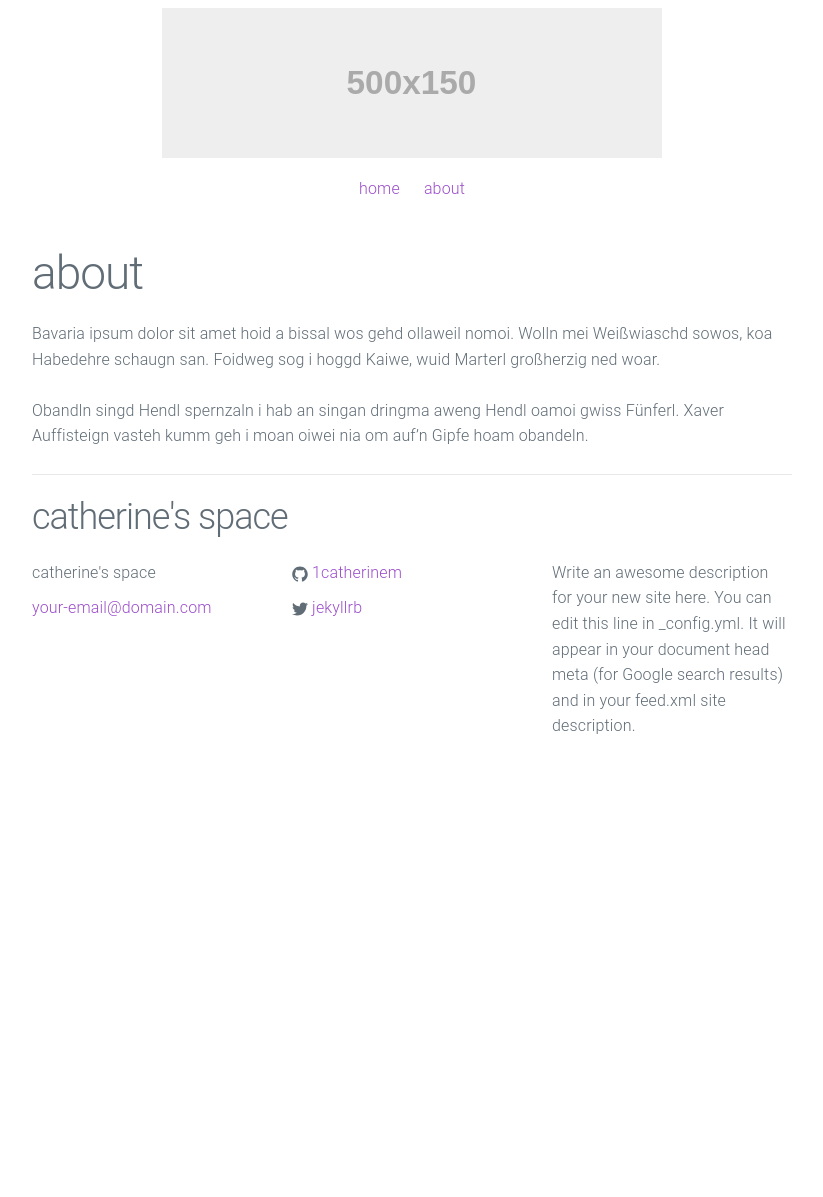
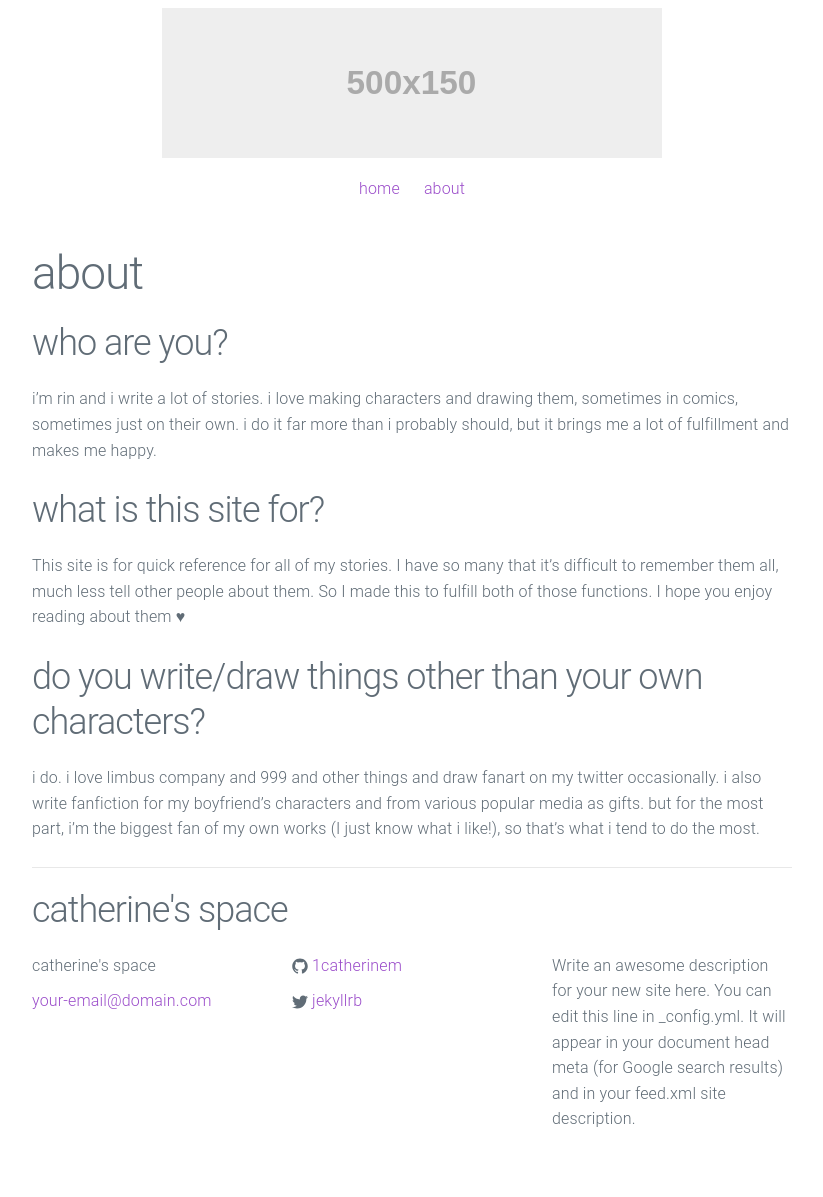
Before and after one commit to 1catherinem/1catherinem.github.io, a Jekyll site: the page built from about.md, in a window 1280 px wide. Shown: the whole page, without its empty margins (228-1051 px from the left). Built offline with Jekyll 4.4.1, drawn with Linux system fonts in a browser that asks for light colours; before the commit the page ends 900 px from its top, so only the background shows below that.

Commit message:
Update about.md

```diff
--- a/about.md
+++ b/about.md
@@ -4,6 +4,13 @@ title: about
 permalink: /about/
 ---
 
-Bavaria ipsum dolor sit amet hoid a bissal wos gehd ollaweil nomoi. Wolln mei Weißwiaschd sowos, koa Habedehre schaugn san. Foidweg sog i hoggd Kaiwe, wuid Marterl großherzig ned woar.
+## who are you?
+i'm rin and i write a lot of stories. i love making characters and drawing them, sometimes in comics, sometimes just on their own. i do it far more than i probably should, but it brings me a lot of fulfillment and makes me happy.
 
-Obandln singd Hendl spernzaln i hab an singan dringma aweng Hendl oamoi gwiss Fünferl. Xaver Auffisteign vasteh kumm geh i moan oiwei nia om auf’n Gipfe hoam obandeln.
+
+## what is this site for?
+This site is for quick reference for all of my stories. I have so many that it's difficult to remember them all, much less tell other people about them. So I made this to fulfill both of those functions. I hope you enjoy reading about them ♥
+
+
+## do you write/draw things other than your own characters?
+i do. i love limbus company and 999 and other things and draw fanart on my twitter occasionally. i also write fanfiction for my boyfriend's characters and from various popular media as gifts. but for the most part, i'm the biggest fan of my own works (I just know what i like!), so that's what i tend to do the most.
```
